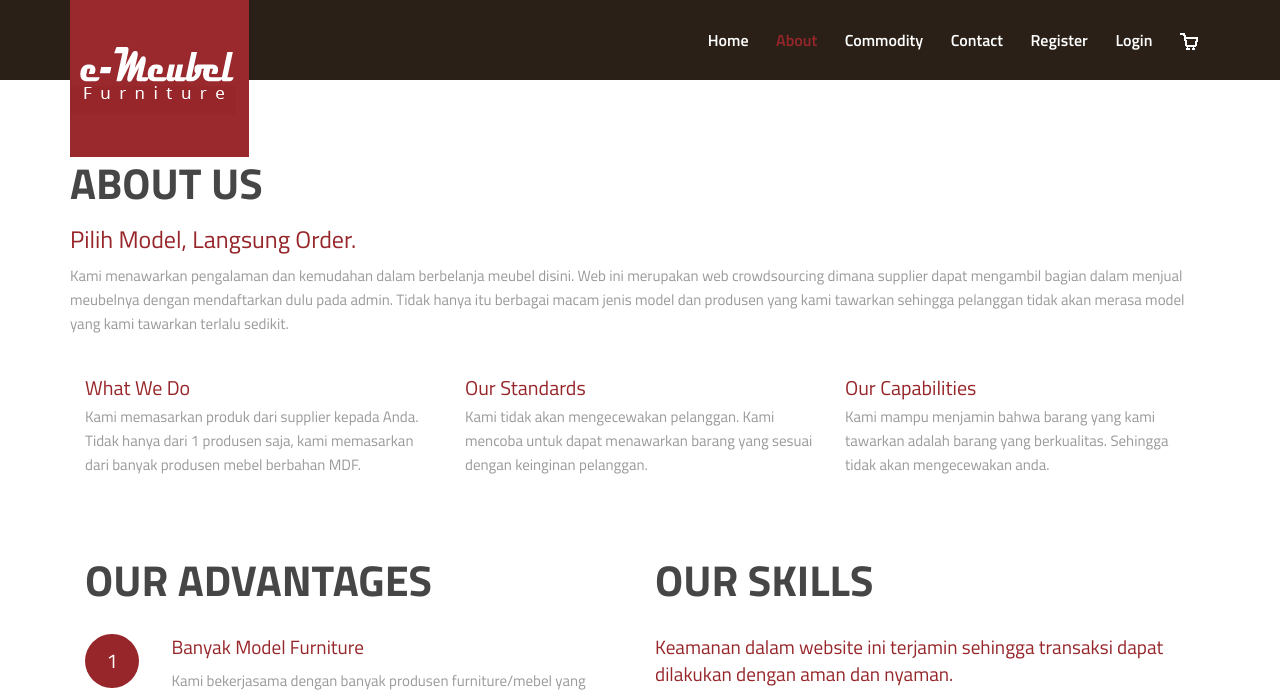
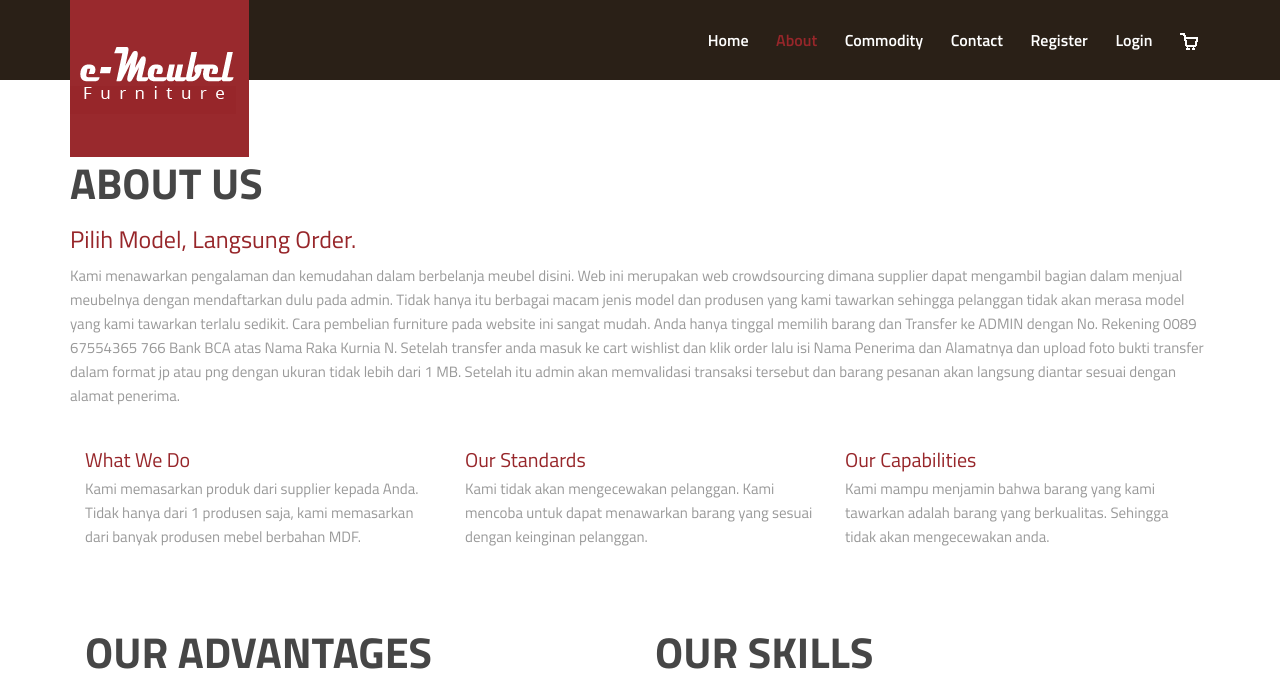
Before and after one commit to kuromica/e-mebel, a PHP site: page /about.php in a window 1280 px wide. Shown: the top 691 px of the page. Run offline with PHP 8.4, Linux system fonts and the light colour scheme.

Commit message:
Update about.php

```diff
--- a/about.php
+++ b/about.php
@@ -1,9 +1,3 @@
-<!--A Design by W3layouts
-Author: W3layout
-Author URL: http://w3layouts.com
-License: Creative Commons Attribution 3.0 Unported
-License URL: http://creativecommons.org/licenses/by/3.0/
--->
 <!DOCTYPE html>
 <html>
 <head>
@@ -88,7 +82,7 @@ Smartphone Compatible web template, free webdesigns for Nokia, Samsung, LG, Sony
 			<div class="about-top heading">
 				<h1>ABOUT US</h1>
 				<h4>Pilih Model, Langsung Order.</h4>
-				<p>Kami menawarkan pengalaman dan kemudahan dalam berbelanja meubel disini. Web ini merupakan web crowdsourcing dimana supplier dapat mengambil bagian dalam menjual meubelnya dengan mendaftarkan dulu pada admin. Tidak hanya itu berbagai macam jenis model dan produsen yang kami tawarkan sehingga pelanggan tidak akan merasa model yang kami tawarkan terlalu sedikit.</p>
+				<p>Kami menawarkan pengalaman dan kemudahan dalam berbelanja meubel disini. Web ini merupakan web crowdsourcing dimana supplier dapat mengambil bagian dalam menjual meubelnya dengan mendaftarkan dulu pada admin. Tidak hanya itu berbagai macam jenis model dan produsen yang kami tawarkan sehingga pelanggan tidak akan merasa model yang kami tawarkan terlalu sedikit. Cara pembelian furniture pada website ini sangat mudah. Anda hanya tinggal memilih barang dan Transfer ke ADMIN dengan No. Rekening 0089 67554365 766 Bank BCA atas Nama Raka Kurnia N. Setelah transfer anda masuk ke cart wishlist dan klik order lalu isi Nama Penerima dan Alamatnya dan upload foto bukti transfer dalam format jp atau png dengan ukuran tidak lebih dari 1 MB. Setelah itu admin akan memvalidasi transaksi tersebut dan barang pesanan akan langsung diantar sesuai dengan alamat penerima.</p>
 				<div class="about-bottom">
 					<div class="col-md-4 about-left">
 						<a href="single.html"></a>
```
